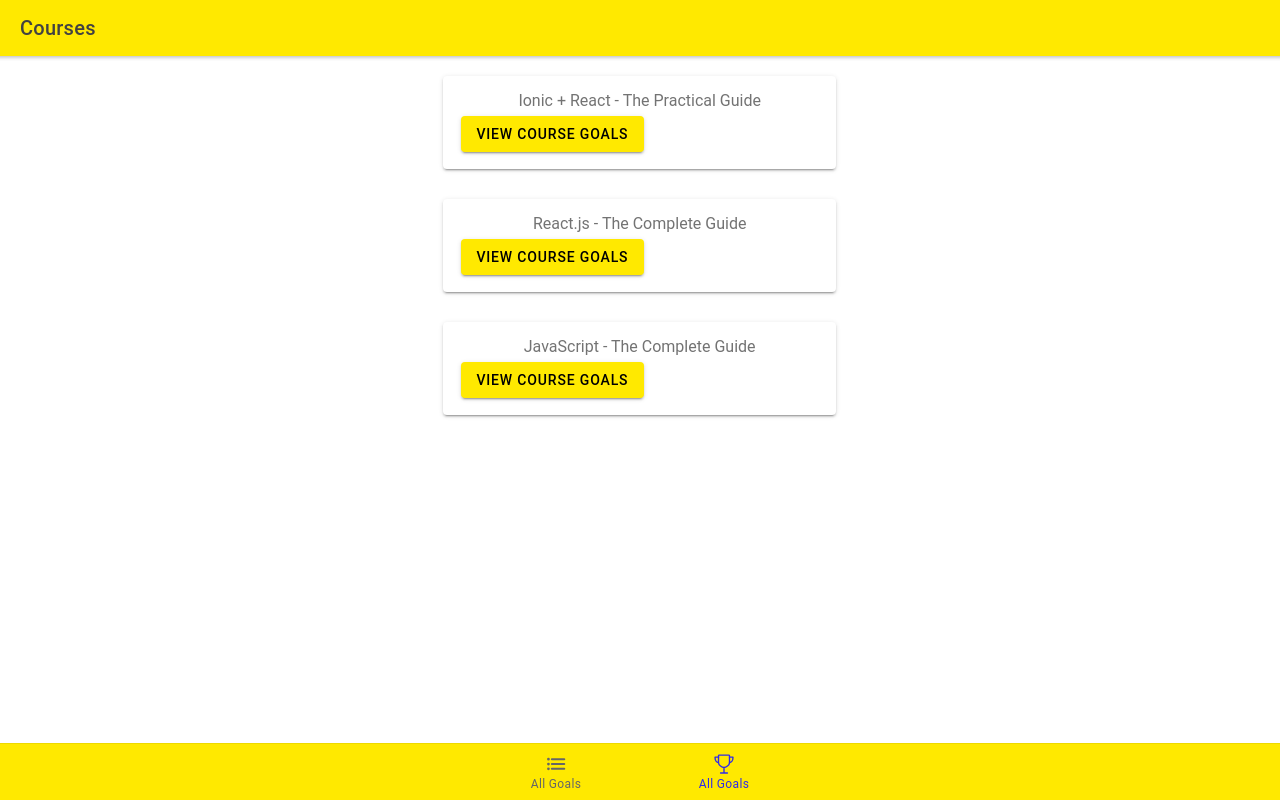
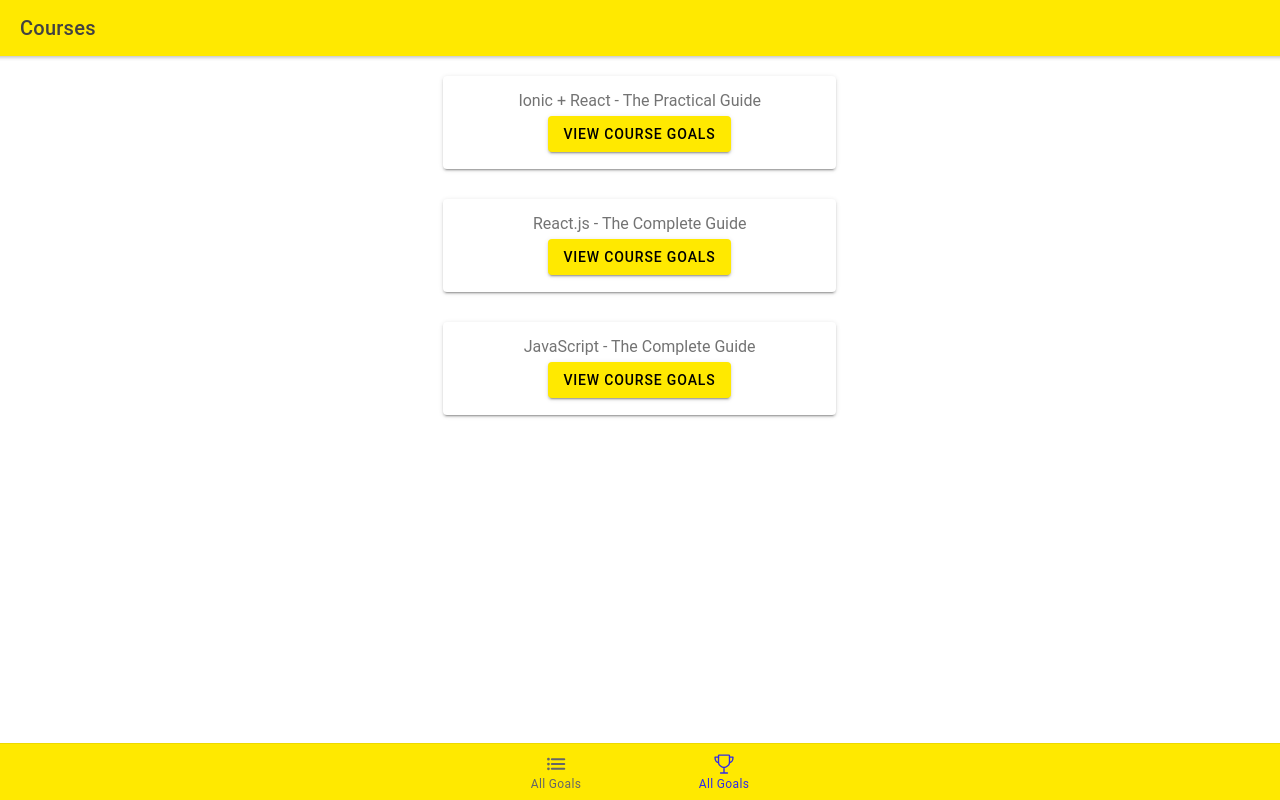
Before and after one commit to djordjereact/navigation-app, a React (Create React App) app: page /courses in a window 1280 px wide. Built offline with nearby package versions, Linux system fonts and the light colour scheme.

Commit message:
Added dynamical pages

```diff
--- a/src/pages/Courses.tsx
+++ b/src/pages/Courses.tsx
@@ -13,7 +13,7 @@ import {
 } from '@ionic/react';
 // import { useHistory } from 'react-router-dom'
 
-const COURSE_DATA = [
+export const COURSE_DATA = [
     { id: 'c1', title: 'Ionic + React - The Practical Guide' },
     { id: 'c2', title: 'React.js - The Complete Guide' },
     { id: 'c3', title: 'JavaScript - The Complete Guide' }
@@ -38,9 +38,9 @@ const Courses: React.FC = () => {
                         <IonRow key={course.id}>
                             <IonCol size-md="4" offset-md="4">
                                 <IonCard>
-                                    <IonCardContent>
-                                        <h2 className="ion-text-center">{course.title}</h2>
-                                        <IonButton routerLink="">View Course Goals</IonButton>
+                                    <IonCardContent className="ion-text-center">
+                                        <h2>{course.title}</h2>
+                                        <IonButton routerLink={`/courses/${course.id}`}>View Course Goals</IonButton>
                                     </IonCardContent>
                                 </IonCard>
                             </IonCol>
```
